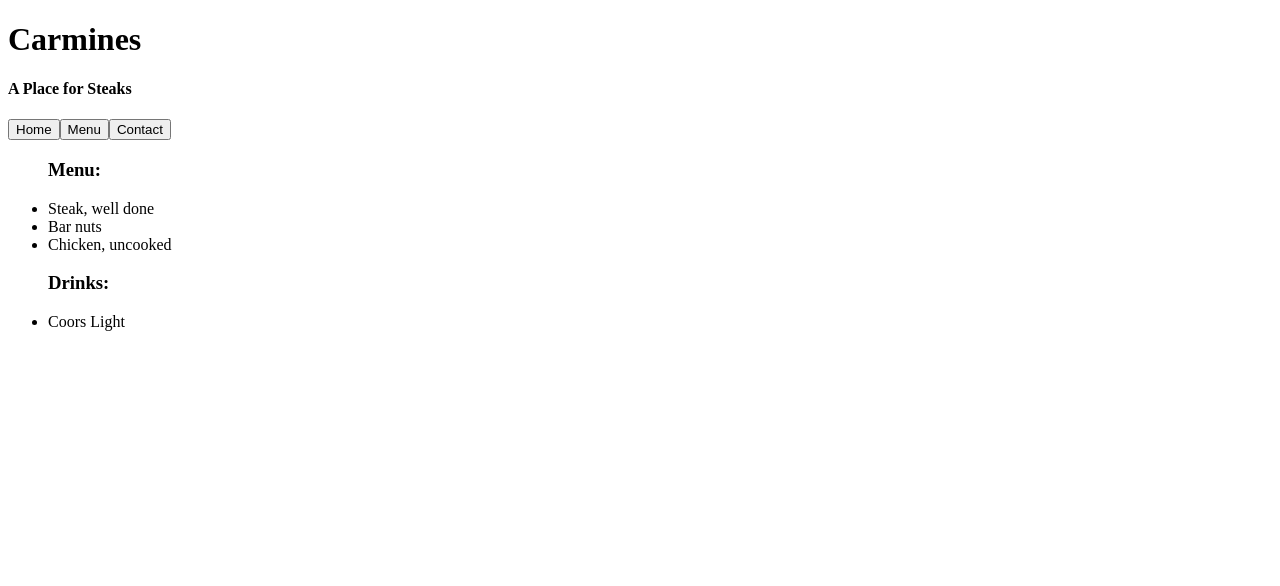
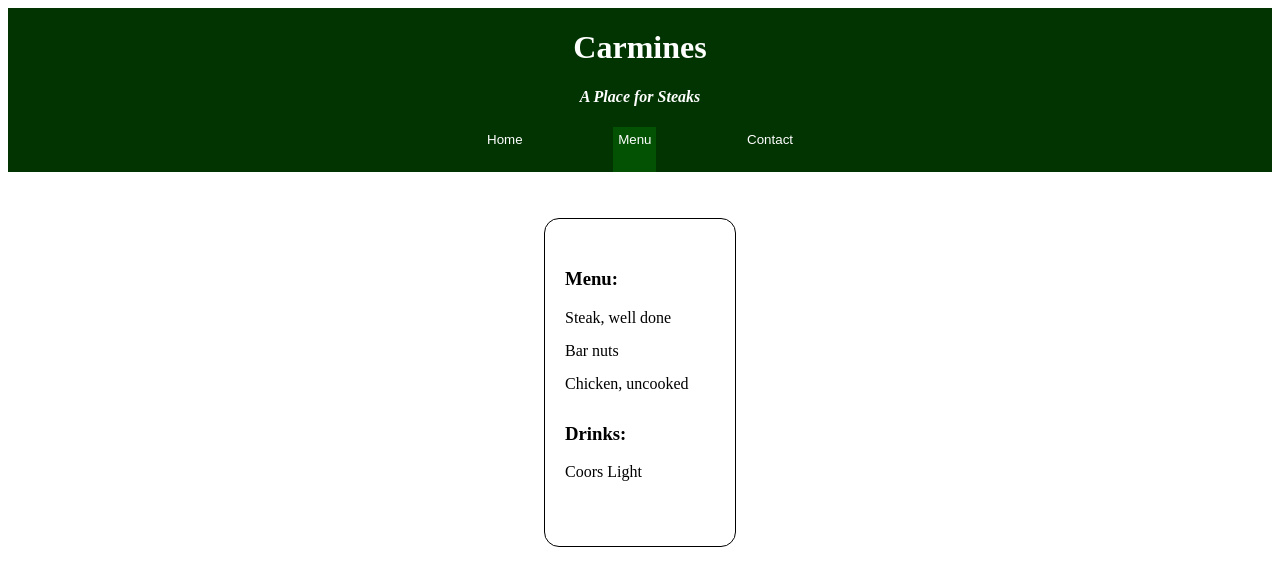
Before and after one commit to bhenning83/restaurant_page, a plain HTML site: page index.html in a window 1280 px wide. Both pictures are taken after a click on the button "Menu". Drawn offline with Linux system fonts and the light colour scheme.

```diff
--- a/index.html
+++ b/index.html
@@ -3,7 +3,8 @@
 <head>
   <meta charset="UTF-8">
   <meta name="viewport" content="width=device-width, initial-scale=1.0">
-  <link rel="stylesheet" href="../styles/reset.css">
+  <link rel="stylesheet" href="./styles/reset.css">
+  <link rel="stylesheet" href="./styles/style.css">
   <title>Document</title>
 </head>
 <body>
--- /dev/null
+++ b/styles/style.css
@@ -0,0 +1,59 @@
+header {
+  background: rgb(2, 52, 2);
+  color: white;
+  display: flex;
+  flex-direction: column;
+  align-items: center;
+}
+header h4 {
+  font-style: italic;
+  margin-top: 0;
+}
+header nav {
+  display: flex;
+  width: 25%;
+  justify-content: space-between;
+}
+header button {
+  background-color: transparent;
+  border: none;
+  color: white;
+  cursor: pointer;
+  padding: 5px 5px 25px 5px;
+}
+header button:focus {
+  outline: 0;
+}
+header button.active {
+  background-color: rgb(3, 82, 3);;
+}
+
+.text-box {
+  width: 350px;
+  border: 1px solid black;
+  border-radius: 15px;
+  padding: 20px;
+  margin-top: 30px;
+}
+.container {
+  display: flex;
+  flex-direction: column;
+  align-items: center;
+  margin-top: 30px;
+}
+.menu-box {
+  border: 1px solid black;
+  border-radius: 15px;
+  padding: 30px 20px 50px 20px;
+  width: 150px;
+  list-style-type: none;
+}
+.menu-box li {
+  margin: 15px 0;
+}
+.menu-box h3:last-of-type {
+  margin-top: 30px;
+}
+.contact-box {
+  width: 300px;
+}
```
Also changed, not shown: styles/reset.css (added).
